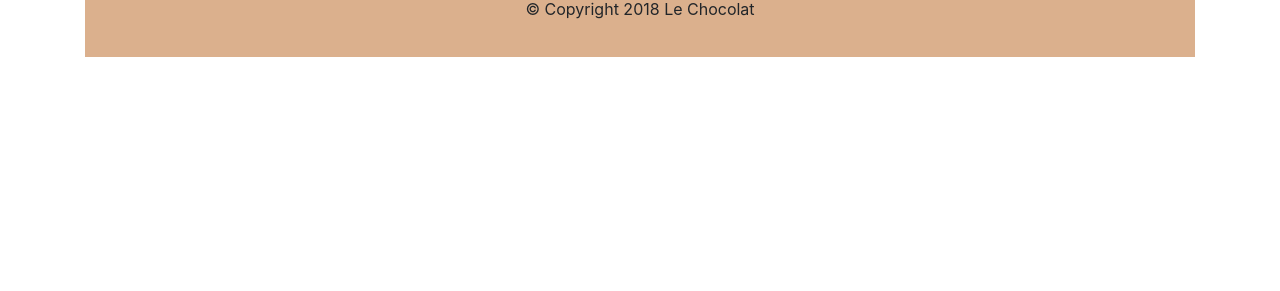
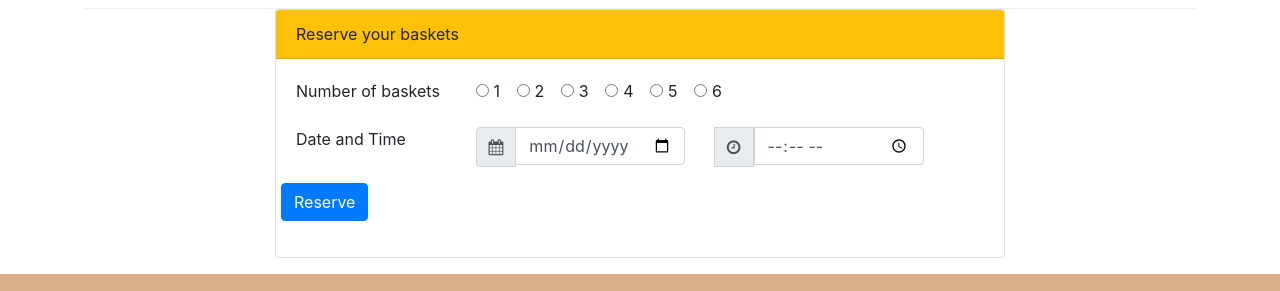
Before and after one commit to katerinadal/leChocolat, a website: page index.html in a window 1280 px wide. Shown: the part 1504-1795 px from the top of the page. Before the commit the page ends 1561 px from the top, so only its background shows below. Drawn offline with nearby package versions, Linux system fonts and the light colour scheme.

Commit message:
Bootstrap Assignment 9 Task 1

```diff
--- a/index.html
+++ b/index.html
@@ -2,74 +2,83 @@
 <html lang="en">
 
 <head>
-
     <!-- Required meta tags always come first -->
     <meta charset="utf-8">
     <meta name="viewport" content="width=device-width, initial-scale=1, shrink-to-fit=no">
     <meta http-equiv="x-ua-compatible" content="ie=edge">
     <!-- Bootstrap CSS -->
     <link rel="stylesheet" href="node_modules/bootstrap/dist/css/bootstrap.min.css">
+    <link rel="stylesheet" href="node_modules/font-awesome/css/font-awesome.min.css">
     <link href="css/styles.css" rel="stylesheet">
-    <link rel="stylesheet" href="node_modules/font-awesome/css/font-awesome.min.css">
-    <title> Le Chocolat</title>
+    <title>Le Chocolat</title>
 </head>
 
 <body>
-    <nav class="navbar navbar-expand-md navbar-light bg-light fixed-top ">
+
+    <!-- NAVIGATION -->
+    <nav class="navbar navbar-expand-md navbar-light bg-light fixed-top">
         <div class="container">
-            <!-- <a class="navbar-brand" href="#">Le Chocolat -->
+            <!-- <a class="navbar-brand" href="#">Le Chocolat</a> -->
             <a class="navbar-brand" href="./index.html">
                 <img src="images/logo.png" height="40" width="54">
             </a>
-
             <button class="navbar-toggler" type="button" data-toggle="collapse" data-target="#Navbar">
                 <span class="navbar-toggler-icon"></span>
             </button>
             <div class="collapse navbar-collapse" id="Navbar">
                 <ul class="navbar-nav">
                     <li class="nav-item active">
-                        <a class="nav-link" href="./index.html"><span class="fa fa-home fa-lg"></span> Home</a>
+                        <a class="nav-link" href="./index.html">
+                            <span class="fa fa-home fa-lg"></span> Home</a>
                     </li>
                     <li class="nav-item">
-                        <a class="nav-link" href="./aboutus.html"><span class="fa fa-info fa-lg"></span> About</a>
+                        <a class="nav-link" href="./aboutus.html">
+                            <span class="fa fa-info fa-lg"></span> About</a>
                     </li>
                     <li class="nav-item">
-                        <a class="nav-link" href="#"><span class="fa fa-list fa-lg"></span> Menu</a>
+                        <a class="nav-link" href="#">
+                            <span class="fa fa-list fa-lg"></span> Menu</a>
                     </li>
                     <li class="nav-item">
-                        <a class="nav-link" href="./contactus.html"><span class="fa fa-address-card fa-lg"></span> Contact</a>
+                        <a class="nav-link" href="./contactus.html">
+                            <span class="fa fa-address-card fa-lg"></span> Contact</a>
                     </li>
                 </ul>
             </div>
         </div>
     </nav>
 
-    <!--HEADER-->
+    <!-- HEADER -->
     <header class="jumbotron">
         <div class="container">
             <div class="row row-header">
+
                 <div class="col-12 col-sm-8">
                     <h1>Le Chocolat</h1>
                     <p>We combine experience with creativity to create innovative tastes based on classic chocolate
                         recipes. Our creations will travel you in the chocolate world!</p>
                 </div>
-                <div class="col col-sm">
+
                 <div class="col col-sm">
                     <img src="images/logo.png" class="img-fluid">
                 </div>
-                    <!-- This particular content will occupy whatever is left out, 0 or 4 cols -->
-                </div>
+
             </div>
         </div>
     </header>
-    <!--MAIN CONTAINER-->
+
+    <!-- MAIN CONTENT -->
     <div class="container">
+
+        <!-- 1st Row -->
         <div class="row flex-row-reverse row-content align-items-center">
+            <!-- first row content-->
             <div class="col-sm-4 col-md-3">
-                <h3>Ours famous chocolates</h3>
-                <!--    <h3>Our famous chocolates</h3> -->
+                <h3>Our famous chocolates</h3>
             </div>
             <div class="col-sm col-md">
+                <!-- <h2>85% DARK CHOCOLATE</h2>
+                <p>Dark chocolate with no added sugar. Here you can taste the flavor of cocoa beans.</p> -->
                 <div class="media">
                     <img class="d-flex mr-3 img-thumbnail align-self-center" src="images/dark85.jpg" alt="85% DARK CHOCOLATE">
                     <div class="media-body">
@@ -81,36 +90,42 @@
                             Here you can taste the flavor of cocoa beans.</p>
                     </div>
                 </div>
-                </p>
             </div>
         </div>
 
-
+        <!-- 2nd Row -->
         <div class="row flex-row-reverse row-content align-items-center">
+            <!-- second row content-->
             <div class="col-sm-4 col-md-3">
-                <h3>WEEK’S OFFER
-
-                </h3>
+                <h3>WEEK’S OFFER</h3>
             </div>
             <div class="col-sm col-md">
                 <div class="media">
                     <img class="d-flex mr-3 img-thumbnail align-self-center" src="images/promotion.jpg" alt="Promotion">
                     <div class="media-body">
-                        <h2 class="mt-0">
-                            Our basket
+                        <h2 class="mt-0">Our basket
                             <span class="badge badge-danger">NEW</span>
                             <span class="badge badge-pill badge-success">$4.99</span>
                         </h2>
-                        <p class="col d-none d-md-block">This week we offer a basket with 10 delicious chocolates! </p>
+                        <p class="col d-none d-md-block">This week we offer a basket with 10 delicious chocolates!</p>
                     </div>
+                </div>
+                <!--                 <h2>Our basket</h2>
+                <p>This week we offer a basket with 10 delicious chocolates! </p> -->
             </div>
         </div>
 
+        <!-- 3rd Row -->
         <div class="row flex-row-reverse row-content align-items-center">
+            <!-- third row content-->
             <div class="col-sm-4 col-md-3">
                 <h3>Meet our Specialists</h3>
             </div>
             <div class="col-sm col-md">
+                <!-- <h2>Vasilis Wilson </h2>
+                <h4>Sous-chef</h4>
+                <p>Vasilis is well informed of all the current trends in pastry and contributes his innovative ideas in
+                    our products.</p> -->
                 <div class="media">
                     <img class="d-flex mr-3 img-thumbnail align-self-center" src="images/cartoonVasilis.png" alt="Vasilis Wilson">
                     <div class="media-body">
@@ -119,15 +134,85 @@
                             trends in pastry and contributes his innovative ideas in our products.</p>
                     </div>
                 </div>
-                    <!--                 <h2>Vasilis Wilson </h2>
-                <h4>Sous-chef</h4>
-                <p>Vasilis is well informed of all the current trends in pastry and contributes his innovative ideas in
-                    our products.</p> -->
+            </div>
+        </div>
+        <!--4th row-->
+        <div class="row justify-content-center">
+            <div class="col col-sm-8 col-12 ">
+                <div class="card mb-3">
+                    <div class="card-header bg-warning">Reserve your baskets</div>
+                    <div class="card-body">
+                        <form action="">
+                            <div class="form-group row">
+                                <div class="col-sm-3">
+                                    <label for="radiobtn">Number of baskets</label>
+                                </div>
+
+                                <div class="col-sm-9">
+                                    <div class="form-check form-check-inline">
+                                        <label class="form-check-label">
+                                            <input type="radio" class="form-check-input" name="optradio">1
+                                        </label>
+                                    </div>
+                                    <div class="form-check form-check-inline">
+                                        <label class="form-check-label">
+                                            <input type="radio" class="form-check-input" name="optradio">2
+                                        </label>
+                                    </div>
+                                    <div class="form-check form-check-inline ">
+                                        <label class="form-check-label">
+                                            <input type="radio" class="form-check-input" name="optradio">3
+                                        </label>
+                                    </div>
+                                    <div class="form-check form-check-inline">
+                                        <label class="form-check-label">
+                                            <input type="radio" class="form-check-input" name="optradio">4
+                                        </label>
+                                    </div>
+                                    <div class="form-check form-check-inline">
+                                        <label class="form-check-label">
+                                            <input type="radio" class="form-check-input" name="optradio">5
+                                        </label>
+                                    </div>
+                                    <div class="form-check form-check-inline ">
+                                        <label class="form-check-label">
+                                            <input type="radio" class="form-check-input" name="optradio">6
+                                        </label>
+                                    </div>
+                                </div>
+                            </div>
+                            <div class="form-group row">
+                                <p class="col-sm-3">Date and Time</p>
+                                <div class="input-group col-sm-4">
+                                    <div class="input-group-prepend">
+                                        <span class="input-group-text"><i class="fa fa-calendar" aria-hidden="true"></i></span>
+                                    </div>
+                                    <input type="date" class="form-control" placeholder="Date" id="date" name="date">
+                                </div>
+
+                                <div class="input-group col-sm-4">
+                                    <div class="input-group-append">
+                                        <span class="input-group-text"><i class="fa fa-clock-o" aria-hidden="true"></i></span>
+                                    </div>
+                                    <input type="time" class="form-control" placeholder="Time" id="time" name="time">
+
+                                </div>
+                            </div>
+                            <div class="form-group row">
+                                <input type="submit" class="btn btn-primary" value="Reserve">
+                            </div>
+                        </form>
+                    </div>
                 </div>
             </div>
         </div>
 
-        <footer class=footer>
+
+    </div>
+
+
+    <!-- FOOTER -->
+    <footer class="footer">
         <div class="container">
             <div class="row">
                 <div class="col-5 offset-1 col-sm-2">
@@ -149,11 +234,11 @@
                         <i class="fa fa-fax fa-lg"></i>: +987 6543 2101 <br>
                         <i class="fa fa-envelope fa-lg"></i>:
                         <a href="mailto: chocolat@nomail.net"> chocolat@nomail.net </a>
-
                     </address>
                 </div>
-                    <div class="col col-sm-4 col col-sm-4 align-self-center">
+                <div class="col col-sm-4 align-self-center">
                     <div style="text-align:center" class="col-auto">
+
                         <a class="btn btn-social-icon btn-google-plus" href="http://google.com/+">
                             <i class="fa fa-google-plus"></i></a>
                         <a class="btn btn-social-icon btn-facebook" href="http://www.facebook.com/profile.php?id=">
@@ -170,7 +255,7 @@
                 </div>
             </div>
             <div class="row justify-content-center">
-                    <div>
+                <div class="col-auto">
                     <p> &copy; Copyright 2018 Le Chocolat</p>
                 </div>
             </div>
```
Also changed, not shown: contactus.html (+1 -0 lines). Lines whose indentation alone changed are shown as unchanged.
